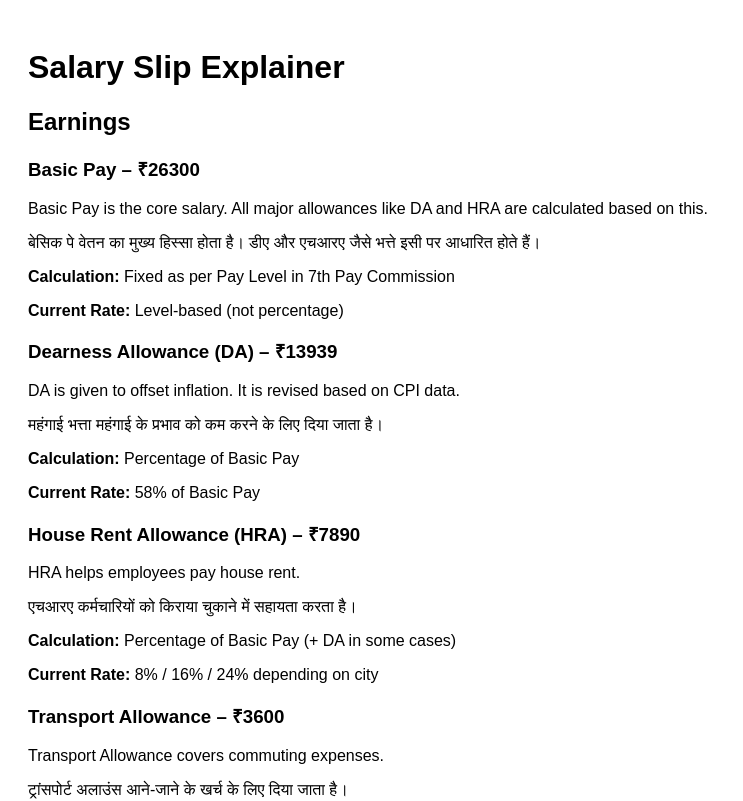
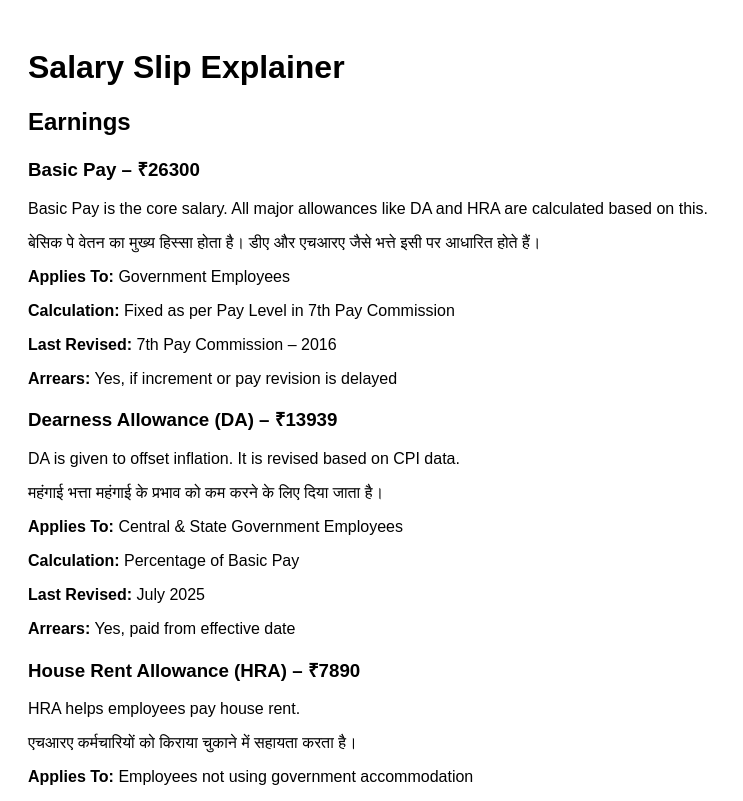
Before and after one commit to salarysamjho/salary-slip-explainer-v1, a Next.js app: page / in a window 1280 px wide. Shown: the top 801 px of the page, without its empty margins (0-743 px from the left). Built offline with nearby package versions, Linux system fonts and the light colour scheme.

Commit message:
Update page.tsx

```diff
--- a/app/page.tsx
+++ b/app/page.tsx
@@ -117,9 +117,10 @@ export default function Home() {
           </h3>
          <p>{item.explanation.en}</p>
 <p>{item.explanation.hi}</p>
-
+<p><b>Applies To:</b> {item.appliesTo}</p>
 <p><b>Calculation:</b> {item.calculation}</p>
-<p><b>Current Rate:</b> {item.currentRate}</p>
+<p><b>Last Revised:</b> {item.lastRevised}</p>
+<p><b>Arrears:</b> {item.arrearsApplicable}</p>
         </div>
       ))}
 
```
